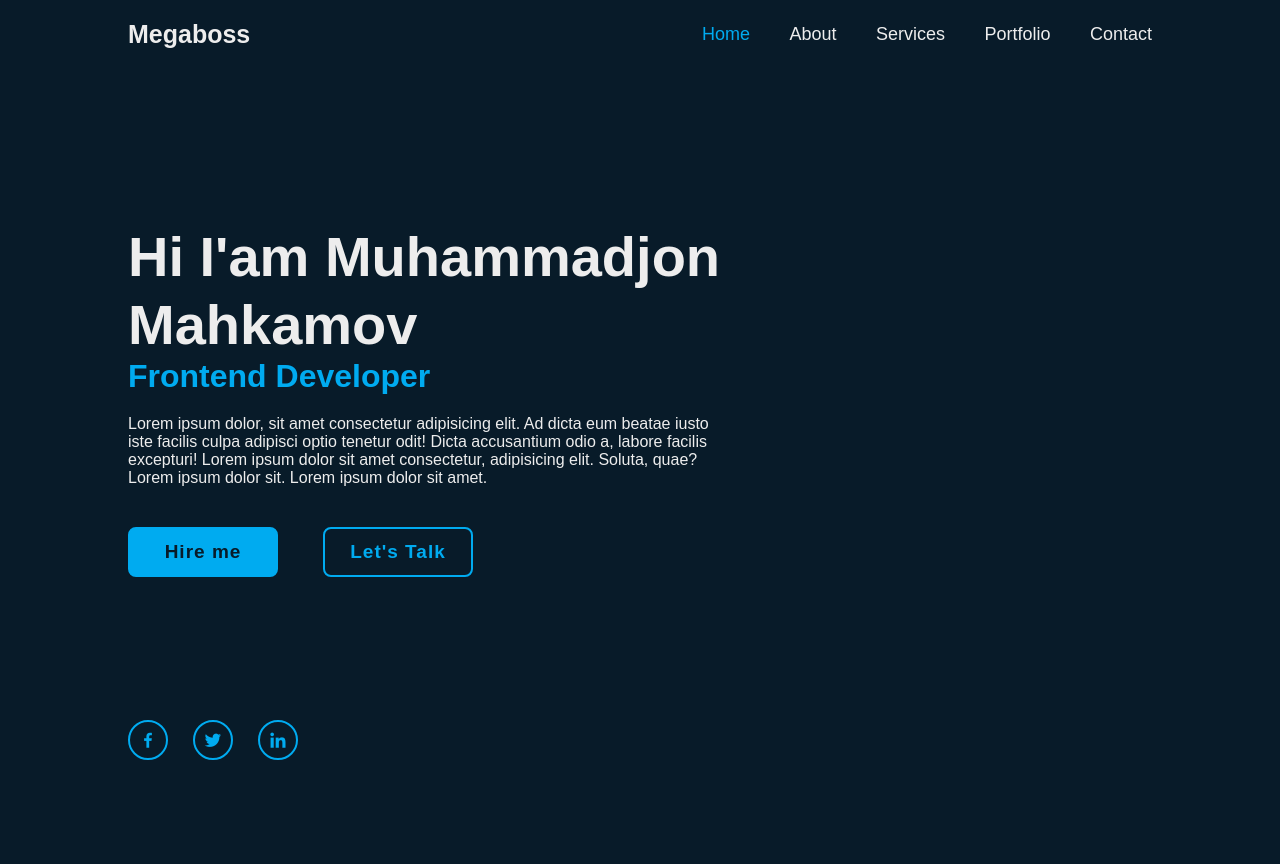
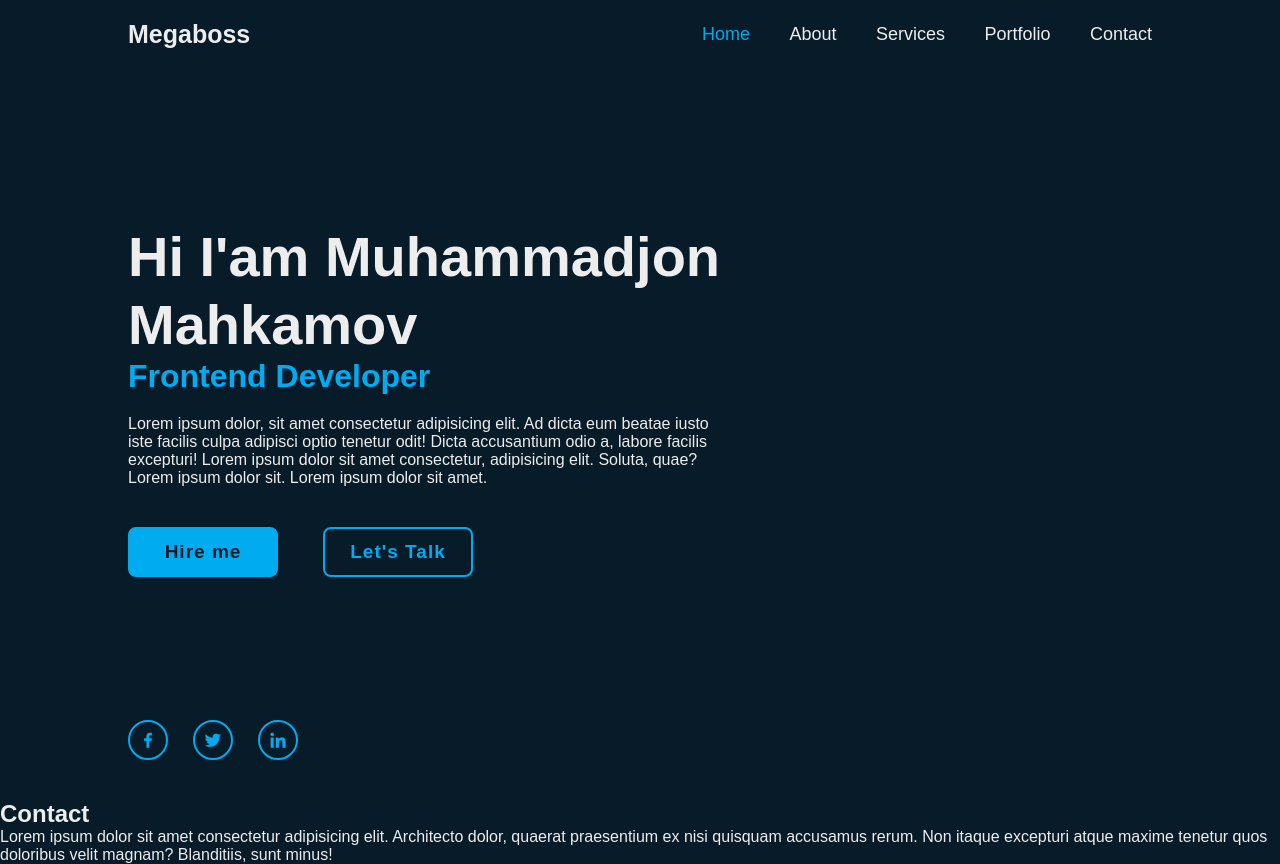
Before and after one commit to megaboss07/portfolio, a plain HTML site: page index.html in a window 1280 px wide. Before the commit the page ends 800 px from the top, so only its background shows below. Drawn offline with nearby package versions, Linux system fonts and the light colour scheme.

Commit message:
contact tugadi

```diff
--- a/index.html
+++ b/index.html
@@ -38,5 +38,9 @@
 
 
     </section>
+    <section>
+        <h1>Contact</h1>
+        <p>Lorem ipsum dolor sit amet consectetur adipisicing elit. Architecto dolor, quaerat praesentium ex nisi quisquam accusamus rerum. Non itaque excepturi atque maxime tenetur quos doloribus velit magnam? Blanditiis, sunt minus!</p>
+    </section>
 </body>
 </html>
```
Also changed, not shown: style.css (line endings or trailing spaces).
